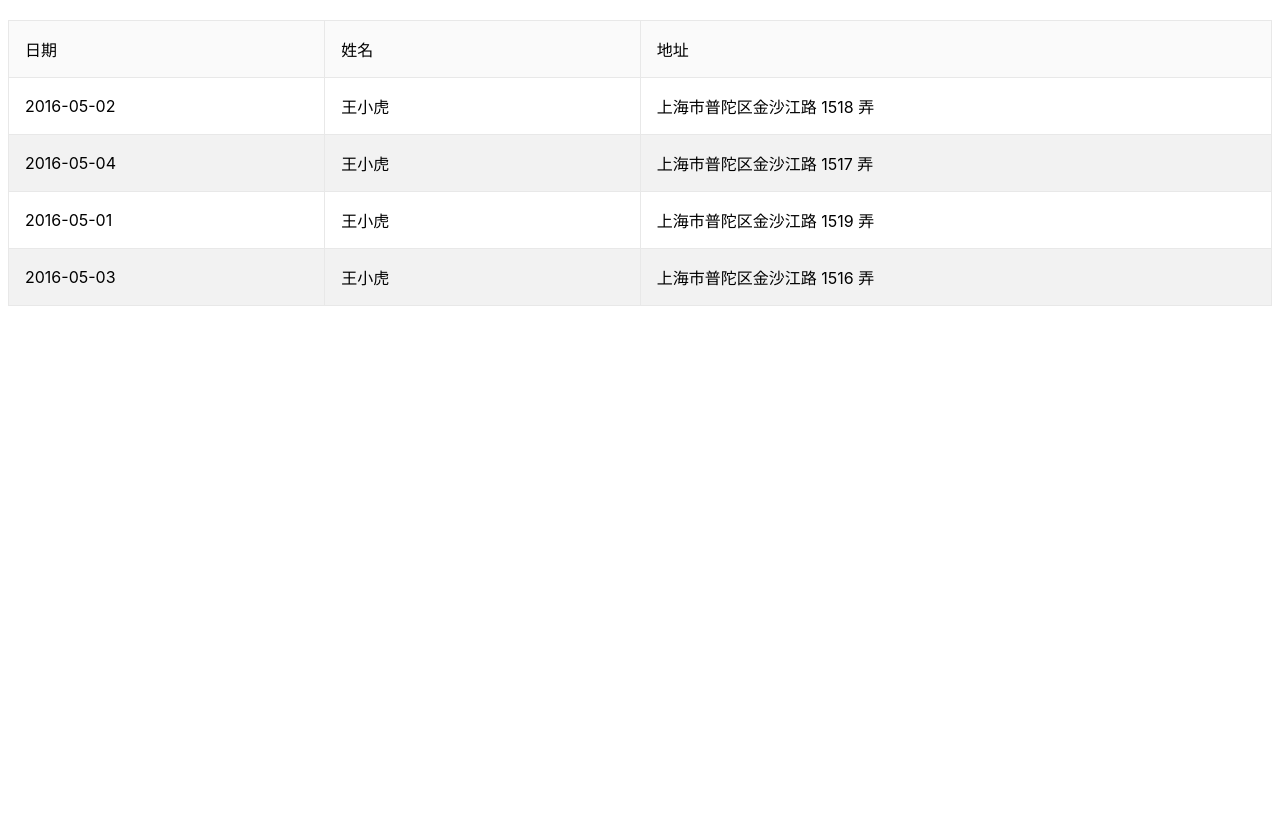
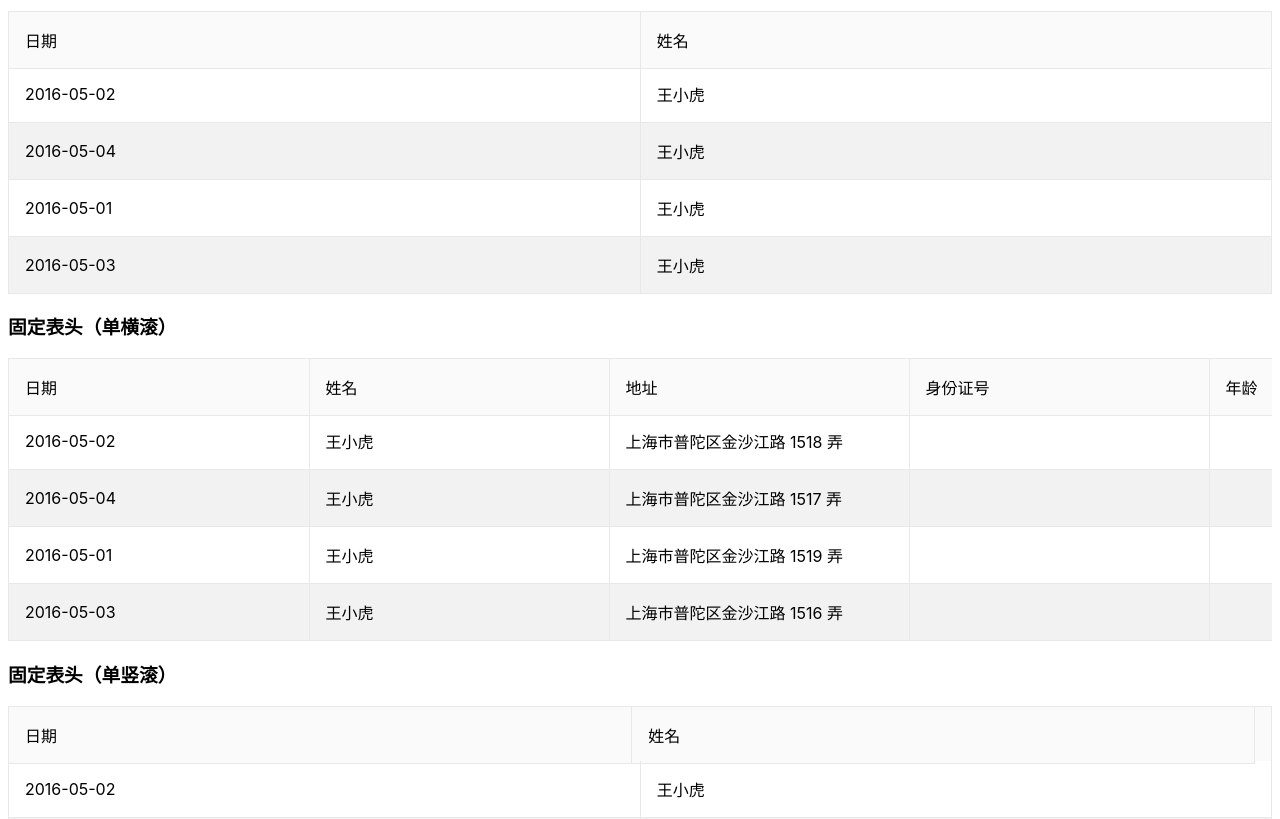
Before and after one commit to NBNull/webj2ee-table, a React app: page / in a window 1280 px wide. Shown: the part 1103-1922 px from the top of the page. Before the commit the page ends 1417 px from the top, so only its background shows below. Built offline with nearby package versions, Linux system fonts and the light colour scheme.

Commit message:
固定表头

```diff
--- a/demo/App.js
+++ b/demo/App.js
@@ -43,28 +43,59 @@ export default class App extends React.Component {
                     <Column dataKey={'name'} head={'姓名'} width={180} />
                     <Column dataKey={'address'} head={'地址'} width={360} />
                 </Table>
+
                 <h3>带边框</h3>
                 <Table data={this.state.data} border={true}>
                     <Column dataKey={'date'} head={'日期'} width={180} />
                     <Column dataKey={'name'} head={'姓名'} width={180} />
                     <Column dataKey={'address'} head={'地址'} width={360} />
                 </Table>
+
                 <h3>斑马纹</h3>
                 <Table data={this.state.data} border={true} stripe={true}>
                     <Column dataKey={'date'} head={'日期'} width={180} />
                     <Column dataKey={'name'} head={'姓名'} width={180} />
                     <Column dataKey={'address'} head={'地址'} width={360} />
                 </Table>
-                <h3>固定表头</h3>
+
+                <h3>固定表头（无横滚、无竖滚）</h3>
+                <Table data={this.state.data} border={true} stripe={true}>
+                    <Column dataKey={'date'} head={'日期'} width={300} />
+                    <Column dataKey={'name'} head={'姓名'} width={300} />
+                </Table>
+
+                <h3>固定表头（单横滚）</h3>
+                <Table data={this.state.data} border={true} stripe={true}>
+                    <Column dataKey={'date'} head={'日期'} width={300} />
+                    <Column dataKey={'name'} head={'姓名'} width={300} />
+                    <Column dataKey={'address'} head={'地址'} width={300} />
+                    <Column dataKey={'sfzhm'} head={'身份证号'} width={300} />
+                    <Column dataKey={'age'} head={'年龄'} width={300} />
+                </Table>
+
+                <h3>固定表头（单竖滚）</h3>
                 <Table
                     data={this.state.data}
                     border={true}
                     stripe={true}
-                    height={200}
+                    height={150}
                 >
-                    <Column dataKey={'date'} head={'日期'} width={180} />
-                    <Column dataKey={'name'} head={'姓名'} width={180} />
-                    <Column dataKey={'address'} head={'地址'} width={360} />
+                    <Column dataKey={'date'} head={'日期'} width={300} />
+                    <Column dataKey={'name'} head={'姓名'} width={300} />
+                </Table>
+
+                <h3>固定表头（横滚 + 竖滚）</h3>
+                <Table
+                    data={this.state.data}
+                    border={true}
+                    stripe={true}
+                    height={150}
+                >
+                    <Column dataKey={'date'} head={'日期'} width={300} />
+                    <Column dataKey={'name'} head={'姓名'} width={300} />
+                    <Column dataKey={'address'} head={'地址'} width={300} />
+                    <Column dataKey={'sfzhm'} head={'身份证号'} width={300} />
+                    <Column dataKey={'age'} head={'年龄'} width={300} />
                 </Table>
             </div>
         );
--- a/src/Table.js
+++ b/src/Table.js
@@ -3,11 +3,20 @@ import PropTypes from 'prop-types';
 
 import classnames from 'classnames';
 
-import { parseColumns } from './_utils';
+import { parseColumns, getScrollBarWidth } from './_utils';
 
 export default class Table extends React.Component {
     constructor(props) {
         super(props);
+
+        this.headerRef = React.createRef();
+        this.bodyRef = React.createRef();
+        this.bodyTableRef = React.createRef();
+
+        this.state = {
+            height: this.props.height,
+            scrollY: false
+        };
     }
 
     static propTypes = {
@@ -21,6 +30,29 @@ export default class Table extends React.Component {
         prefixCls: 'webj2ee-table'
     };
 
+    componentDidMount() {
+        this.updateScrollY();
+    }
+
+    syncScroll = () => {
+        const headerDom = this.headerRef.current;
+        const bodyDom = this.bodyRef.current;
+
+        headerDom.scrollLeft = bodyDom.scrollLeft;
+    };
+
+    // judge if has scroll-Y bar
+    updateScrollY() {
+        const height = this.state.height;
+        const bodyTableDom = this.bodyTableRef.current;
+
+        const scrollY = bodyTableDom.offsetHeight > height;
+
+        this.setState({
+            scrollY
+        });
+    }
+
     render() {
         const { prefixCls } = this.props;
 
@@ -28,7 +60,7 @@ export default class Table extends React.Component {
         const columns = parseColumns(this.props);
 
         // 取数据
-        const { data, border, stripe } = this.props;
+        const { data, border, stripe, height } = this.props;
 
         // 边框样式控制
         const cls = classnames({
@@ -39,22 +71,30 @@ export default class Table extends React.Component {
 
         return (
             <div className={cls}>
-                <div className={`${prefixCls}-header`}>
+                <div className={`${prefixCls}-header-wrapper`}>
+                    {this.state.scrollY && <div className={'gutter'} />}
+                    <div className={`header`} ref={this.headerRef}>
                         <table>
-                        {columns.map(({ width }) => {
-                            return <col style={{ width }} />;
+                            {columns.map(({ width, dataKey }) => {
+                                return <col key={dataKey} style={{ width }} />;
                             })}
                             <thead>
                                 <tr>
-                                {columns.map(({ head }) => {
-                                    return <th>{head}</th>;
+                                    {columns.map(({ head, dataKey }) => {
+                                        return <th key={dataKey}>{head}</th>;
                                     })}
                                 </tr>
                             </thead>
                         </table>
                     </div>
-                <div className={`${prefixCls}-body`}>
-                    <table>
+                </div>
+                <div
+                    className={`${prefixCls}-body`}
+                    onScroll={this.syncScroll}
+                    ref={this.bodyRef}
+                    style={height ? { height } : null}
+                >
+                    <table ref={this.bodyTableRef}>
                         {columns.map(({ width }) => {
                             return <col style={{ width }} />;
                         })}
--- a/src/_utils.js
+++ b/src/_utils.js
@@ -19,3 +19,23 @@ export function parseColumns(props) {
 
     return columns;
 }
+
+export function getScrollBarWidth() {
+    const dom = document.createElement('div');
+    const body = document.body;
+
+    dom.style.visibility = 'hidden';
+    dom.style.width = '100px';
+    dom.style.position = 'absolute';
+    dom.style.top = '-9999px';
+    dom.style.overflow = 'scroll';
+
+    body.appendChild(dom);
+
+    const totalWidth = dom.offsetWidth;
+    const widthWithoutScroll = dom.clientWidth;
+
+    body.removeChild(dom);
+
+    return totalWidth - widthWithoutScroll;
+}
--- a/src/less/index.less
+++ b/src/less/index.less
@@ -6,8 +6,9 @@
     font-family: "Chinese Quote",-apple-system,BlinkMacSystemFont,"Segoe UI","PingFang SC","Hiragino Sans GB","Microsoft YaHei","Helvetica Neue",Helvetica,Arial,sans-serif,"Apple Color Emoji","Segoe UI Emoji","Segoe UI Symbol";
 
     table {
-        min-width: 100%;
+        width: 100%;
         border-collapse: collapse;
+        table-layout: fixed;
         text-align: left;
     }
 
@@ -16,16 +17,37 @@
         padding: 16px;
     }
 
-    &-header th{
-        background:#fafafa;
-        text-align: left;
-        font-weight: 500;
+    &-header-wrapper{
+        height: 54px;
+
+        .header{
+            overflow: hidden;
+
+            th{
+                background:#fafafa;
+                text-align: left;
+                font-weight: 500;
+            }
+        }
+
+        .gutter{
+            width: 16px;
+            border-right: 1px solid #e8e8e8;
+            height: 100%;
+            float: right;
+            background:#fafafa;
+        }
     }
+
 
     // 表格每行的底边始终有边框线
     th,
     td{
         border-bottom: 1px solid #e8e8e8;
+    }
+
+    &-body {
+        overflow: auto;
     }
 
     // 外边框线 + 列边框线
```
Lines whose indentation alone changed are shown as unchanged.
